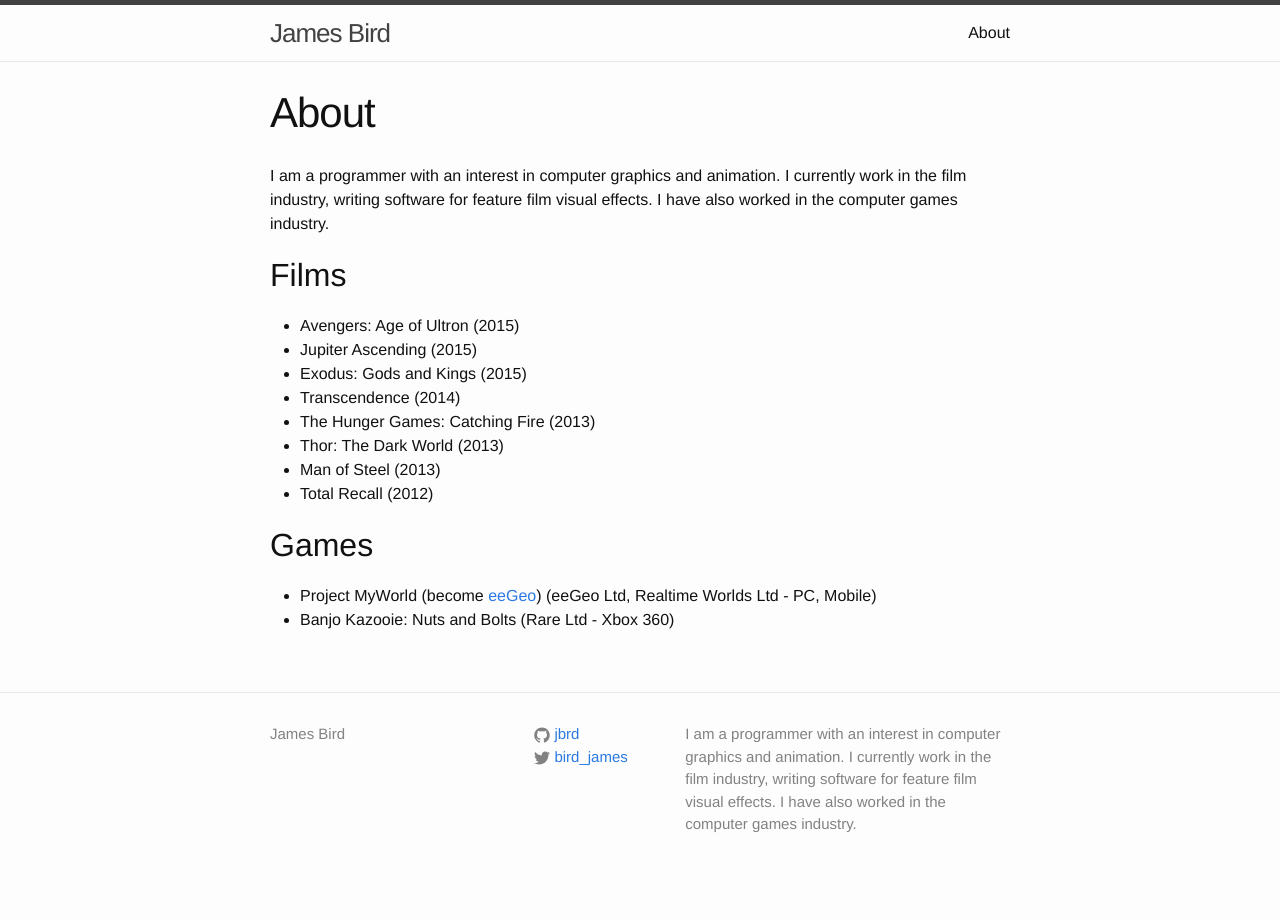
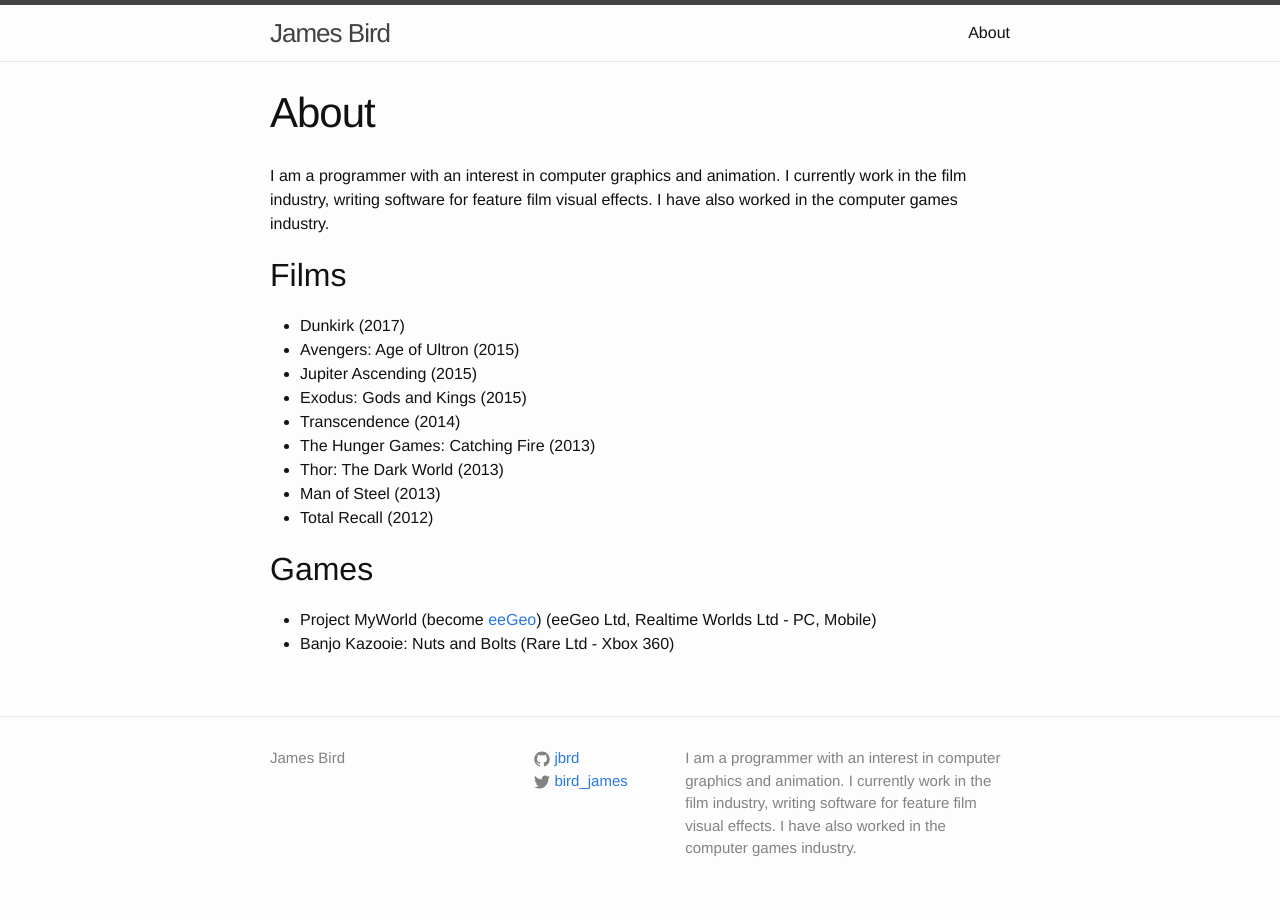
Before and after one commit to jbrd/jbrd.github.io, a Jekyll site: the page built from about.md, in a window 1280 px wide. Built offline with Jekyll 4.4.1, drawn with Linux system fonts in a browser that asks for light colours.

Commit message:
Update about page

```diff
--- a/about.md
+++ b/about.md
@@ -9,6 +9,7 @@ permalink: /about/
 Films
 -----
 
+* Dunkirk (2017)
 * Avengers: Age of Ultron (2015)
 * Jupiter Ascending (2015)
 * Exodus: Gods and Kings (2015)
```
